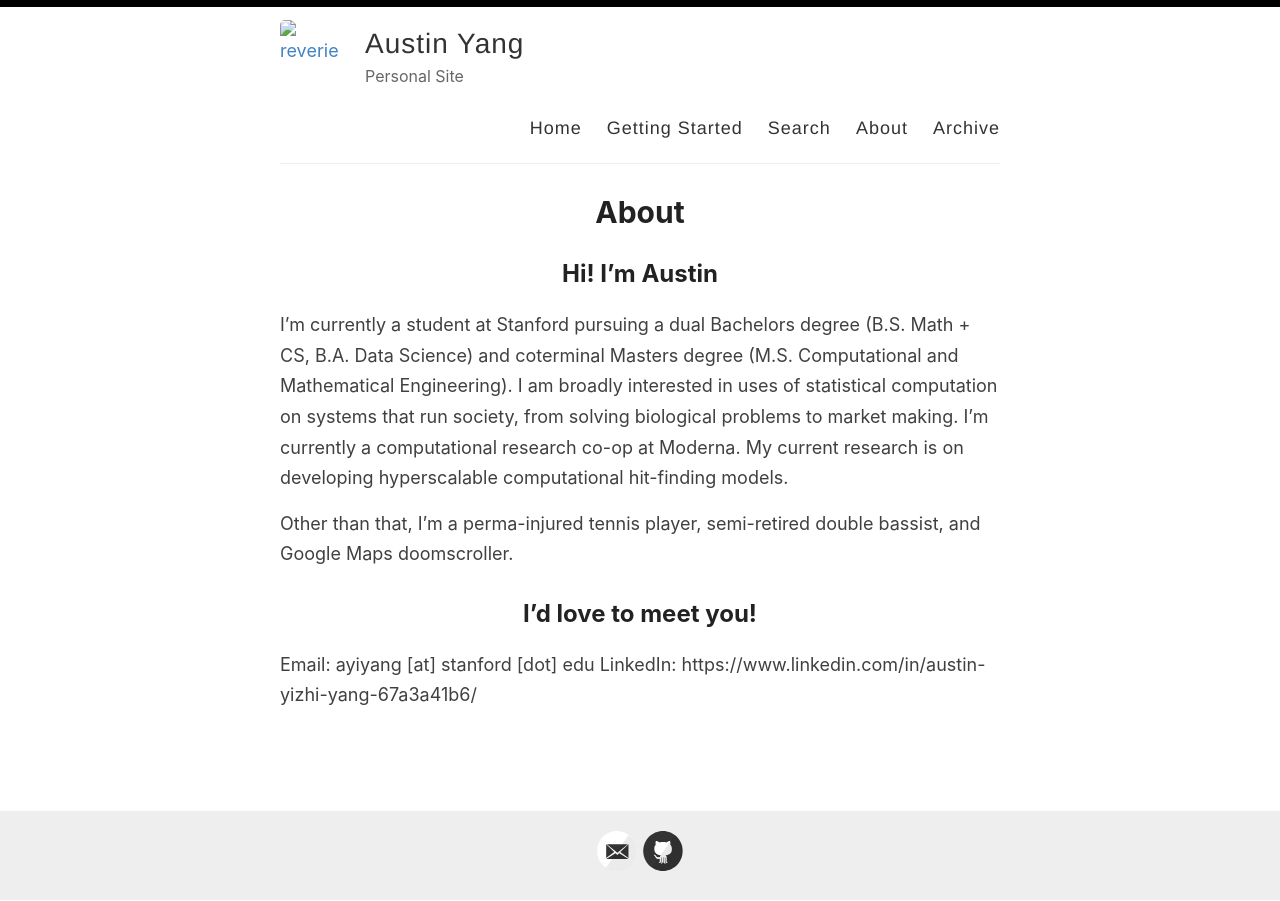
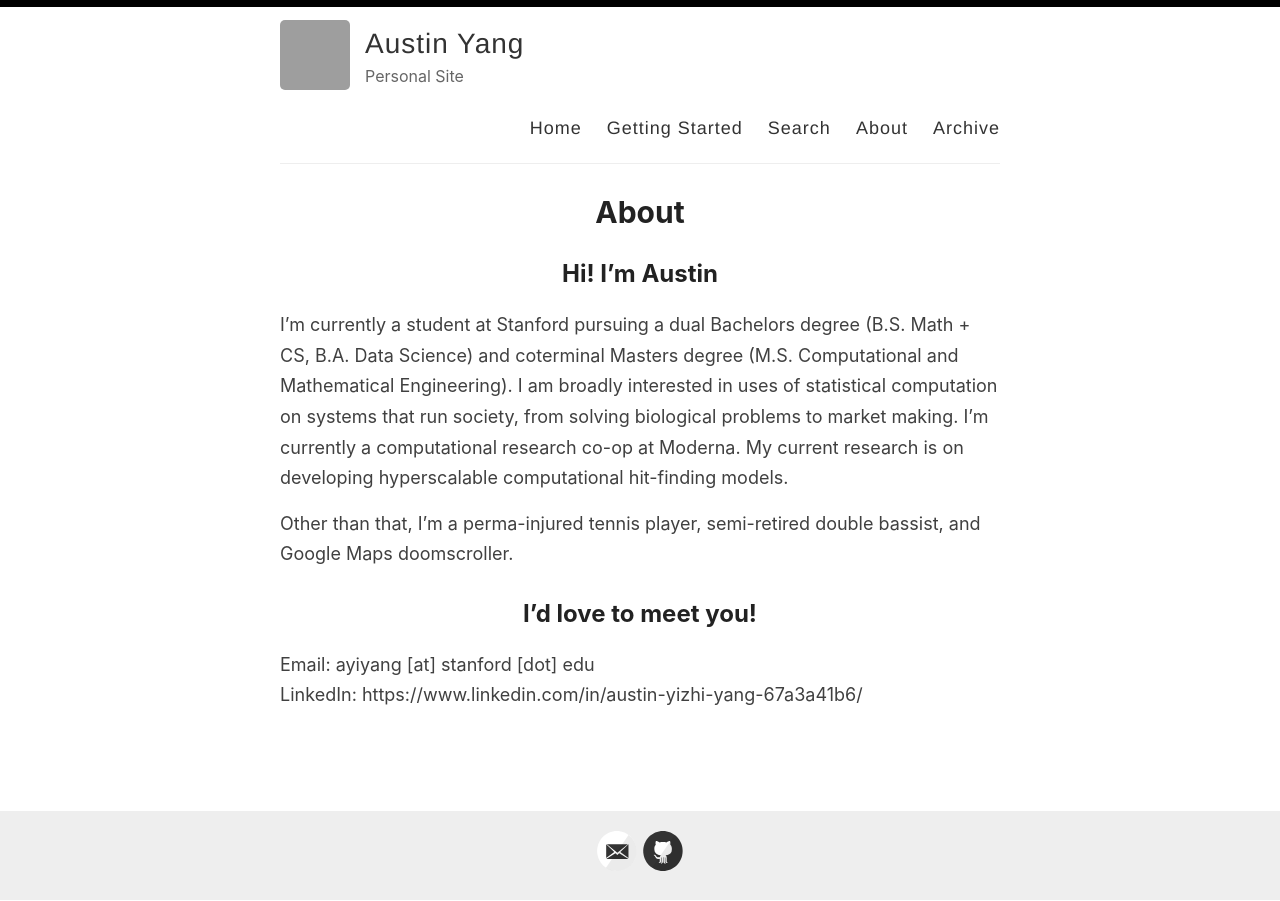
Before and after one commit to amitmerchant1990/reverie, a Jekyll site: the page built from _pages/about.md, in a window 1280 px wide. Built offline with Jekyll 4.4.1, drawn with Linux system fonts in a browser that asks for light colours; grey boxes are pictures that could not be loaded.

Commit message:
edit pic

```diff
--- a/_config.yml
+++ b/_config.yml
@@ -12,7 +12,7 @@ author: Austin Yizhi Yang
 description: Personal Site
 
 # URL of your avatar or profile pic (you could use your GitHub profile pic)
-avatar: yanglers.github.io/pfp.png
+avatar: pfp.png
 
 #
 # Flags below are optional
--- a/_pages/about.md
+++ b/_pages/about.md
@@ -10,5 +10,5 @@ I'm currently a student at Stanford pursuing a dual Bachelors degree (B.S. Math
 Other than that, I'm a perma-injured tennis player, semi-retired double bassist, and Google Maps doomscroller.
 
 ## I'd love to meet you!
-Email: ayiyang [at] stanford [dot] edu
+Email: ayiyang [at] stanford [dot] edu \
 LinkedIn: https://www.linkedin.com/in/austin-yizhi-yang-67a3a41b6/
```
